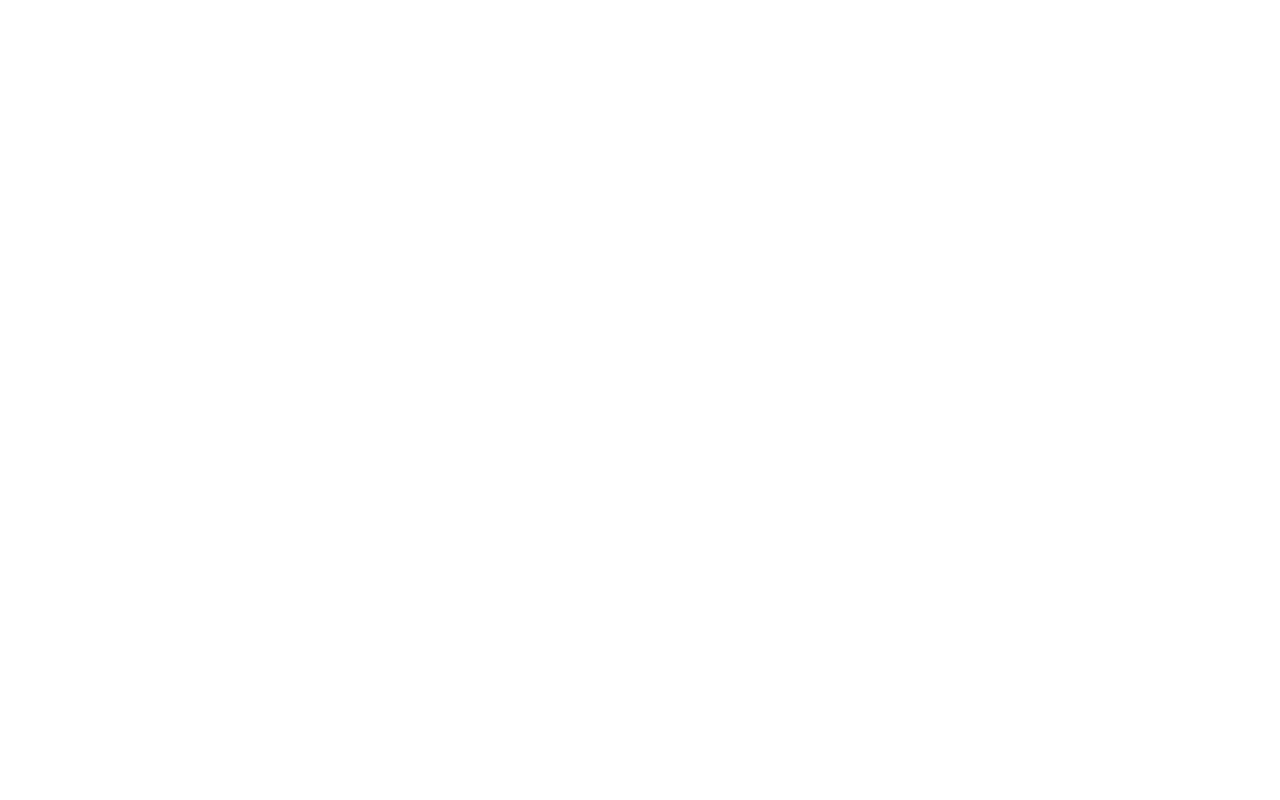
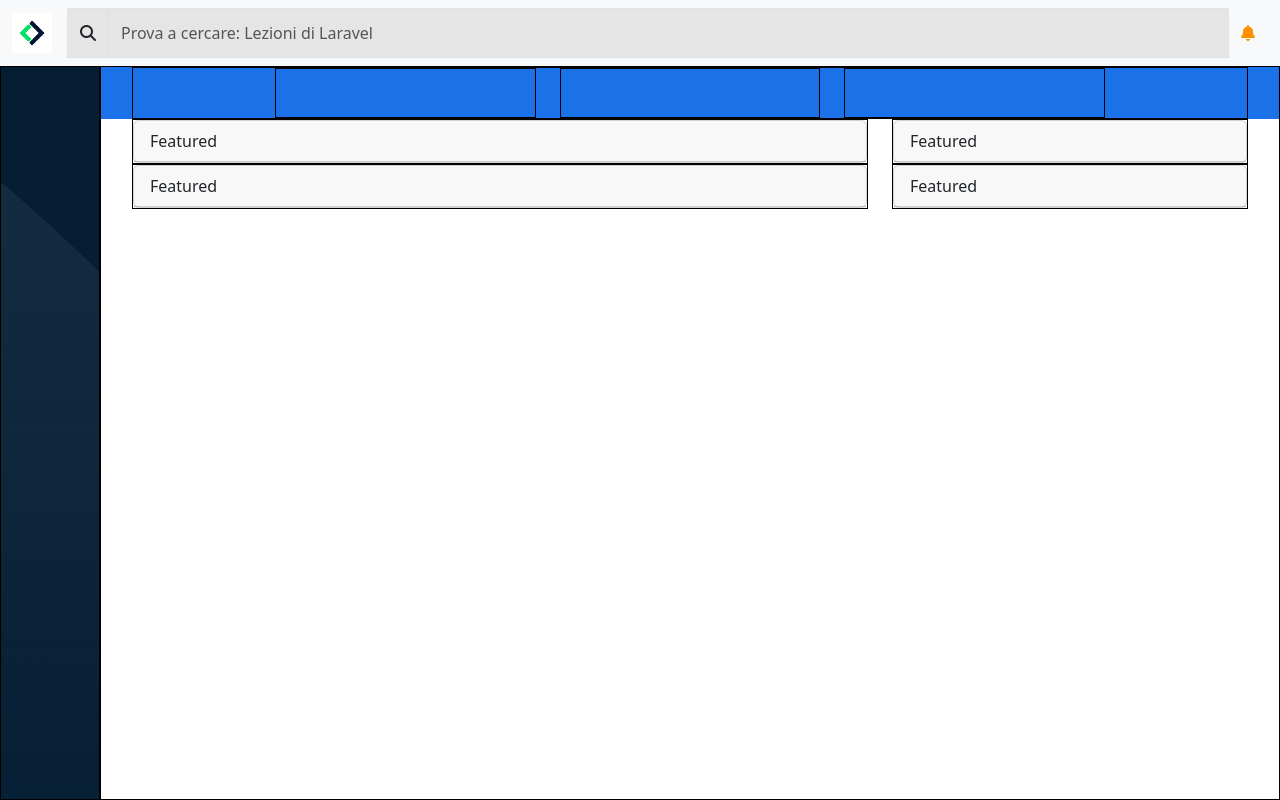
Before and after one commit to LorenzoPranio/html-css-bootstrap-dashboard, a plain HTML site: page index.html in a window 1280 px wide. Drawn offline with nearby package versions, Linux system fonts and the light colour scheme.

Commit message:
[UPD]Added colored blocks in index.html

```diff
--- a/css/style.css
+++ b/css/style.css
@@ -3,3 +3,42 @@
     padding: 0;
     box-sizing: border-box;
 }
+
+.content{
+    border: 1px solid black;
+}
+
+.content-small{
+    border: 1px solid black;
+    height: 50px;
+}
+
+main{
+    height: calc(100vh - 66px);
+    display: flex;
+}
+
+.side-bar{
+    width: 100px;
+    background-image: url(/img/sidebar-bg.png);
+    background-color: rgb(5, 30, 52);
+    border: 1px solid black;
+}
+
+.main-content{
+    width: calc(100vw - 100px);
+    border: 1px solid black;
+    overflow-y: scroll;
+}
+
+.orange-color{
+    color: rgb(255, 143, 0);
+}
+
+.bg-lightblue{
+    background-color: rgb(27, 114, 232);
+}
+
+.bg-gray{
+    background-color: rgb(229, 229, 229);
+}
--- a/index.html
+++ b/index.html
@@ -11,12 +11,92 @@
 <body>
     <header>
         <!--NAVBAR-->
+        <nav class="navbar bg-body-tertiary">
+            <form class="container-fluid">
+                <div class="input-group">
+                    <a class="navbar-brand" href="#">
+                        <img src="./img/mobile-logo.png" alt="Boolean" width="40" height="40">
+                    </a>
+                    <span class="input-group-text bg-gray" id="basic-addon1"><i class="fa-solid fa-magnifying-glass"></i></span>
+                    <input type="text" class="form-control bg-gray" placeholder="Prova a cercare: Lezioni di Laravel" aria-label="Username" aria-describedby="basic-addon1">
+                    <button type="button" class="btn"><i class="fa-solid fa-bell orange-color"></i></button>
+                </div>
+            </form>
+        </nav>
     </header>
-    <!--SIDEBAR-->
     <main>
-        <!--SEZIONE 1/ 1 ROW 3 COLUMNS COL-12 COL-MD-4-->
-        <!--SEZIONE 2/ 1 ROW 2 COLUMNS COL-12 COL-LG-8-->
-        <!--SEZIONE 3/ 1 ROW 2 COLUMNS COL-12 COL-LG-4-->
+        <div class="side-bar">
+
+        </div>
+        <div class="main-content">
+            <!--SEZIONE 1/ 1 ROW 3 COLUMNS COL-12 COL-MD-4-->
+            <div class="bg-lightblue">
+                <div class="container">
+                    <div class="row">
+                        <div class="col-12">
+                            <div class="content">
+                                <div class="row justify-content-center">
+                                    <div class="col-12 col-md-3">
+                                        <div class="content-small"></div>
+                                    </div>
+                                    <div class="col-12 col-md-3">
+                                        <div class="content-small"></div>
+                                    </div>
+                                    <div class="col-12 col-md-3">
+                                        <div class="content-small"></div>
+                                    </div>
+                                </div>
+                            </div>
+                        </div>
+                    </div>
+                </div>
+            </div>
+            <!--SEZIONE 2/ 1 ROW 2 COLUMNS COL-12 COL-LG-8-->
+            <div class="container">
+                <div class="row">
+                    <div class="col-12 col-lg-8">
+                        <div class="content">
+                            <div class="card" style="width:  100%;">
+                                <div class="card-header">
+                                  Featured
+                                </div>
+                            </div>
+                        </div>
+                    </div>
+                    <div class="col-12 col-lg-4">
+                        <div class="content">
+                            <div class="card" style="width:  100%;">
+                                <div class="card-header">
+                                  Featured
+                                </div>
+                            </div>
+                        </div>
+                    </div>
+                </div>
+            </div>
+            <div class="container">
+                <div class="row">
+                    <div class="col-12 col-lg-8">
+                        <div class="content">
+                            <div class="card" style="width:  100%;">
+                                <div class="card-header">
+                                  Featured
+                                </div>
+                            </div>
+                        </div>
+                    </div>
+                    <div class="col-12 col-lg-4">
+                        <div class="content">
+                            <div class="card" style="width: 100%;">
+                                <div class="card-header">
+                                  Featured
+                                </div>
+                            </div>
+                        </div>
+                    </div>
+                </div>
+            </div>
+        </div>
     </main>
 </body>
 </html>
```
